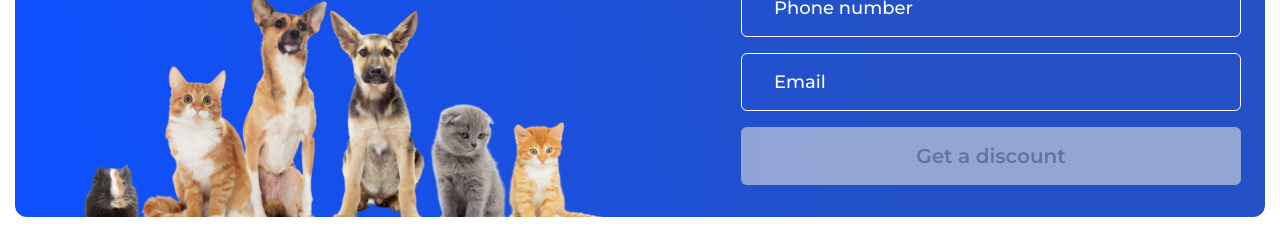
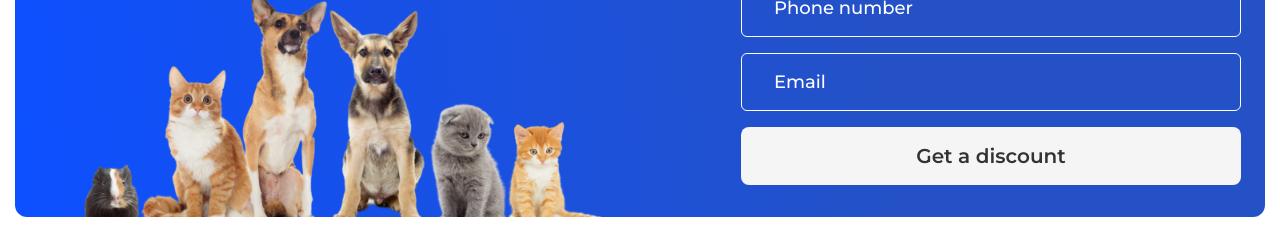
Before and after one commit to Alenochka2003/ReactFinalProject, a React (Vite) app: page / in a window 1280 px wide. Shown: the part 1140-1375 px from the top of the page. Built offline with nearby package versions, Linux system fonts and the light colour scheme; no server answers.

Commit message:
add modal

```diff
--- a/src/components/Buttons/GetDiscountButton/GetDiscountButton.jsx
+++ b/src/components/Buttons/GetDiscountButton/GetDiscountButton.jsx
@@ -1,27 +1,37 @@
 import React, { useState } from 'react';
 import styles from './GetDiscountButton.module.css';
 
-function GetDiscountButton({ onClick, disabled }) {
-  const [state, setState] = useState('normal');
+function GetDiscountButton({ onClick }) {
+  const [isRegistered, setIsRegistered] = useState(false);
+  const [showModal, setShowModal] = useState(false);
 
   const handleClick = (e) => {
-    if (disabled) return;
+    if (isRegistered) return;
 
-    setState('added');
+    setIsRegistered(true);
+    setShowModal(true);
     if (onClick) {
       onClick(e);
     }
-    setTimeout(() => setState('normal'), 2000);
+    setTimeout(() => {
+      setShowModal(false);
+    }, 2000);
   };
 
   return (
-    <button
-      className={`${styles.getDiscountButton} ${state === 'added' ? styles.addedState : ''} ${disabled ? styles.disabled : ''}`}
-      onClick={handleClick}
-      disabled={disabled}
-    >
-      {state === 'added' ? 'Request Submitted' : 'Get a discount'}
-    </button>
+    <div>
+      <button
+        className={`${styles.getDiscountButton} ${isRegistered ? styles.registeredState : ''}`}
+        onClick={handleClick}
+      >
+        {isRegistered ? 'Request Submitted' : 'Get a discount'}
+      </button>
+      {showModal && (
+        <div className={styles.modal}>
+          <div className={styles.modalContent}>Вы зарегистрировались</div>
+        </div>
+      )}
+    </div>
   );
 }
 
--- a/src/components/Buttons/GetDiscountButton/GetDiscountButton.module.css
+++ b/src/components/Buttons/GetDiscountButton/GetDiscountButton.module.css
@@ -3,34 +3,50 @@
   border: none;
   height: 58px;
   font-weight: 600;
+  width: 100%;
   text-align: center;
-  border-radius: var(--border-radius-small);
+  border-radius: 8px;
   cursor: pointer;
-  transition: var(--transition-duration);
-  background-color: var(--color-light);
-  color: var(--color-dark);
+  transition: 0.3s;
+  background-color: #f5f5f5;
+  color: #333333;
   white-space: nowrap;
   z-index: 10;
 }
 
 .getDiscountButton:hover {
-  background-color: var(--color-dark);
-  color: var(--color-light);
+  background-color: #333333;
+  color: #f5f5f5;
 }
 
 .getDiscountButton:active {
-  background-color: var(--color-light);
-  color: var(--color-dark);
+  background-color: #f5f5f5;
+  color: #333333;
 }
 
-.addedState {
-  background-color: var(--color-light-gray2);
-  color: var(--color-blue);
+.registeredState {
+  background-color: #007bff;
+  color: #f5f5f5;
 }
 
-.disabled {
-  background-color: var(--color-light-gray);
-  color: var(--color-dark-gray);
-  cursor: not-allowed;
-  opacity: 0.6;
+.modal {
+  position: fixed;
+  top: 0;
+  left: 0;
+  width: 100%;
+  height: 100%;
+  background: rgba(0, 0, 255, 0.5);
+  display: flex;
+  justify-content: center;
+  align-items: center;
+  z-index: 1000;
 }
+
+.modalContent {
+  background: white;
+  padding: 20px;
+  border-radius: 10px;
+  text-align: center;
+  font-size: 18px;
+  font-weight: bold;
+}
--- a/src/components/CategoriesBlock/CategoriesBlock.jsx
+++ b/src/components/CategoriesHeader/CategoriesHeader.jsx
@@ -1,9 +1,9 @@
 import React, { useState, useEffect } from 'react';
 import { Link } from "react-router-dom";
 import axios from 'axios';
-import styles from '../CategoriesBlock/CategoriesBlock.module.css';
+import styles from './CategoriesHeader.module.css';
 
-const CategoriesBlock = () => {
+const CategoriesHeader = () => {
   const [categories, setCategories] = useState([]);
 
   useEffect(() => {
@@ -49,4 +49,4 @@ const CategoriesBlock = () => {
   );
 };
 
-export default CategoriesBlock;
+export default CategoriesHeader;
--- a/src/components/SaleBlock/SaleBlock.jsx
+++ b/src/components/Sale/Sale.jsx
@@ -2,10 +2,10 @@ import React, { useState, useEffect } from 'react';
 import axios from 'axios';
 import { Link } from 'react-router-dom';
 
-import styles from './SaleBlock.module.css';
+import styles from './Sale.module.css';
 import ProductCard from '../ProductCard/ProductCard';
 
-const SaleBlock = () => {
+const Sale = () => {
   const [products, setProducts] = useState([]);
 
   useEffect(() => {
@@ -47,4 +47,4 @@ const SaleBlock = () => {
   );
 };
 
-export default SaleBlock;
+export default Sale;
--- a/src/pages/Home/HomePage.jsx
+++ b/src/pages/Home/HomePage.jsx
@@ -1,9 +1,9 @@
 import React from 'react';
 
 import CheckOutButton from '../../components/Buttons/CheckOutButton/CheckOutButton';
-import CategoriesBlock from '../../components/CategoriesBlock/CategoriesBlock';
+import CategoriesHeader from '../../components/CategoriesHeader/CategoriesHeader';
 import DiscountForm from '../../components/DiscountForm/DiscountForm';
-import SaleBlock from '../../components/SaleBlock/SaleBlock';
+import Sale from '../../components/Sale/Sale';
 import styles from './HomePage.module.css';
 
 import backgroundImg from '../../assets/images/main-bg.jpg';
@@ -19,9 +19,9 @@ function HomePage() {
       </div>
       <div className={styles.mainBgStyle} style={{ backgroundImage: `url(${backgroundImg})` }}></div>
 
-      <CategoriesBlock />
+      <CategoriesHeader />
       <DiscountForm />
-      <SaleBlock />
+      <Sale />
     </div>
   );
 }
--- a/src/pages/NotFound/NotFoundPage.module.css
+++ b/src/pages/NotFound/NotFoundPage.module.css
@@ -64,3 +64,85 @@
   color: var(--color-dark);
   border: 1px solid var(--color-dark);
 } */
+
+/* For screens 1440px and below */
+@media (max-width: 1440px) {
+  .pageNotFoundContainer {
+    margin-top: 60px;
+  }
+
+  .image {
+    max-width: 280px;
+  }
+
+  .message {
+    font-size: 18px;
+    line-height: 24px;
+  }
+
+  .homeButton {
+    min-width: 200px;
+  }
+}
+
+/* For screens 1200px and below */
+@media (max-width: 1024px) {
+  .pageNotFoundContainer {
+    margin-top: 50px;
+  }
+
+  .image {
+    max-width: 260px;
+  }
+
+  .message {
+    font-size: 16px;
+    line-height: 22px;
+  }
+
+  .homeButton {
+    min-width: 180px;
+  }
+}
+
+/* For screens 768px and below */
+@media (max-width: 768px) {
+  .pageNotFoundContainer {
+    margin-top: 30px;
+  }
+
+  .image {
+    max-width: 150px;
+  }
+
+  .message {
+    font-size: 12px;
+    line-height: 18px;
+  }
+
+  .homeButton {
+    min-width: 120px;
+  }
+}
+
+/* For screens 520px and below */
+@media (max-width: 520px) {
+  .pageNotFoundContainer {
+    margin-top: 20px;
+    gap: 16px;
+  }
+
+  .image {
+    max-width: 100px;
+  }
+
+  .message {
+    font-size: 12px;
+    line-height: 16px;
+  }
+
+  .homeButton {
+    min-width: 100px;
+    font-size: 14px;
+  }
+}
```
Also changed, not shown: src/components/CategoriesHeader/CategoriesHeader.module.css (renamed from src/components/CategoriesBlock/CategoriesBlock.module.css), src/components/Sale/Sale.module.css (renamed from src/components/SaleBlock/SaleBlock.module.css).
